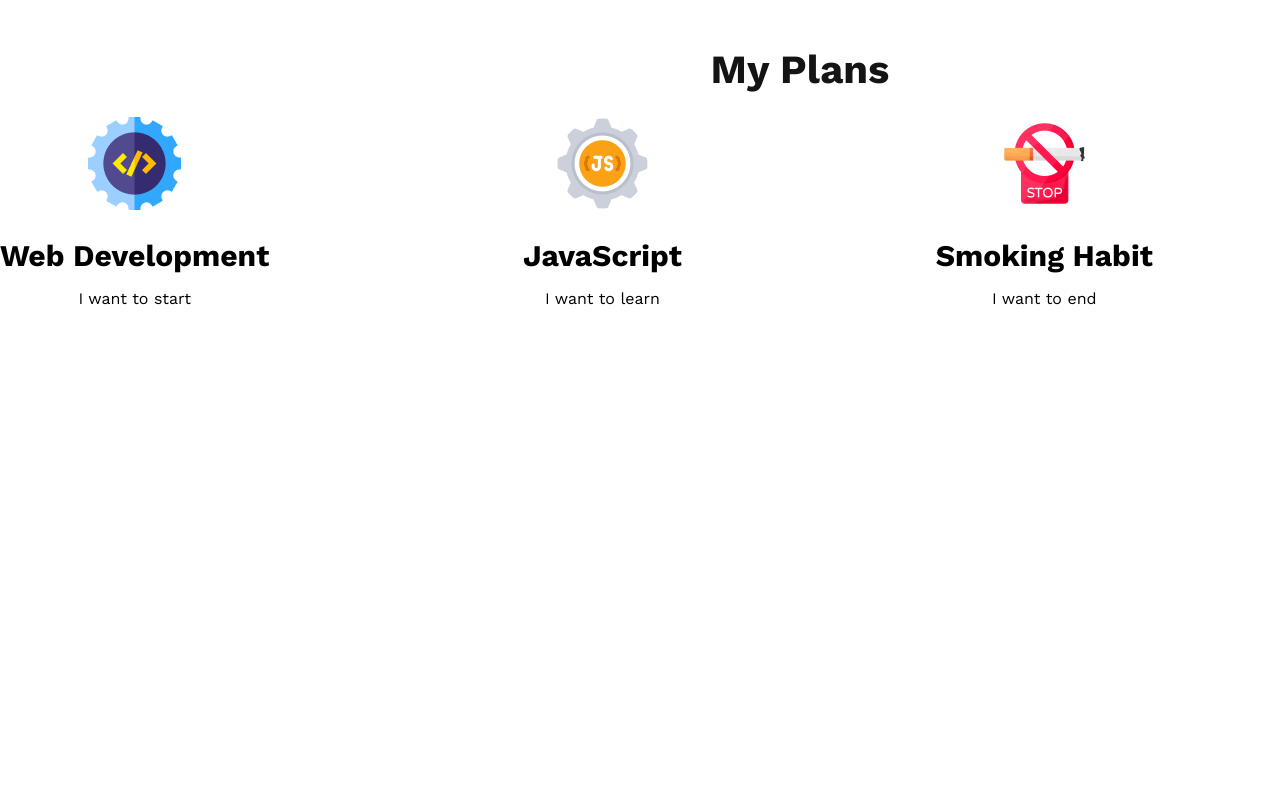
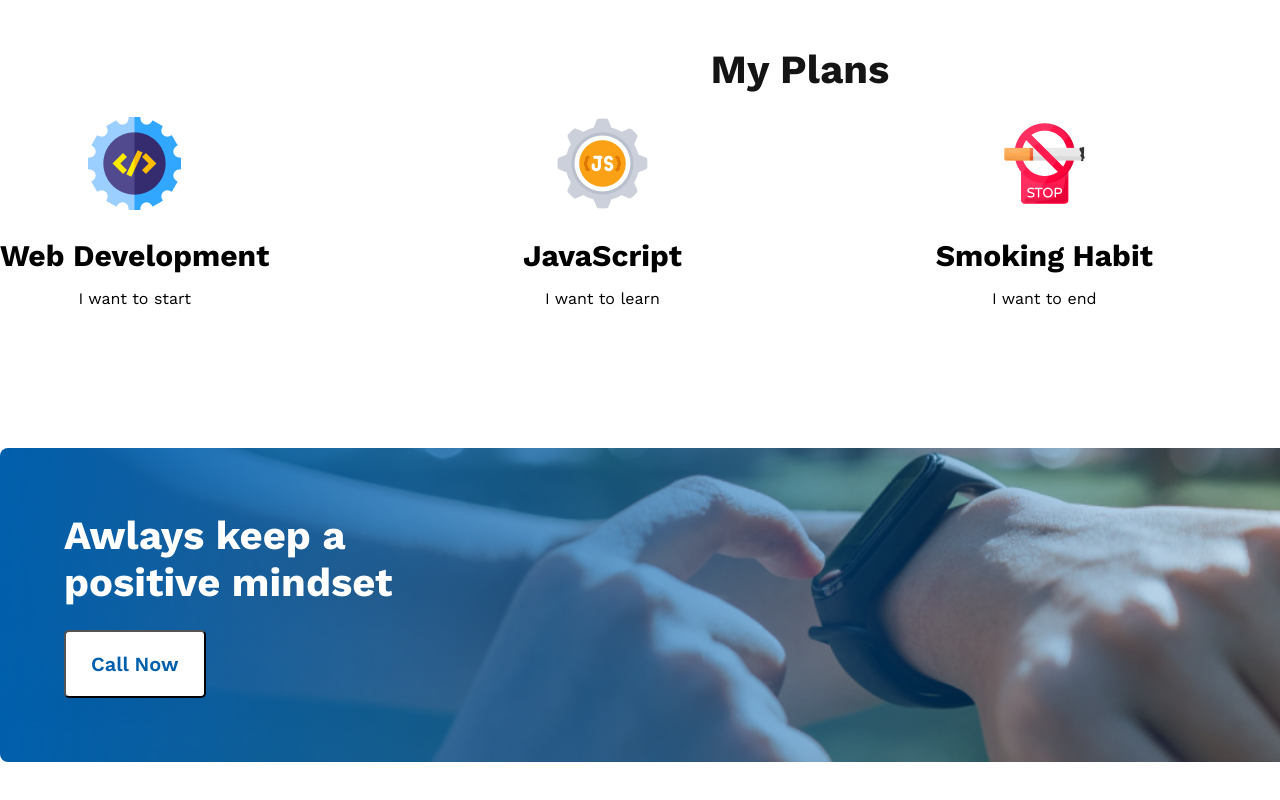
Before and after one commit to adnanakhlas-dev/think-outside-of-the-box, a plain HTML site: page index.html in a window 1280 px wide. Shown: the part 1758-2558 px from the top of the page. Before the commit the page ends 2206 px from the top, so only its background shows below. Drawn offline with nearby package versions, Linux system fonts and the light colour scheme.

Commit message:
positive section done

```diff
--- a/index.html
+++ b/index.html
@@ -72,6 +72,13 @@
 
             </div>
         </section>
+
+        <section class="positive">
+            <div class="positive-content">
+                <h2 class="section-title">Awlays keep a positive mindset</h2>
+                <button class="btn-primary">Call Now</button>
+            </div>
+        </section>
     </main>
 </body>
 
--- a/styles/main.css
+++ b/styles/main.css
@@ -107,3 +107,23 @@
     margin-bottom: 16px;
     margin-top: 24px;
 }
+
+/* positive section style */
+.positive{
+    background-image: url('../images/gradient1.png'), url('../images/watch.png');
+    background-repeat: no-repeat;
+    background-position: center;
+    background-size: cover;
+    border-radius: 8px;
+    width: 1600px;
+    margin: 140px auto;
+}
+
+.positive .positive-content{
+    width: 460px;
+    padding: 64px;
+}
+
+.positive .positive-content .section-title{
+    color: #FFF;
+}
```
